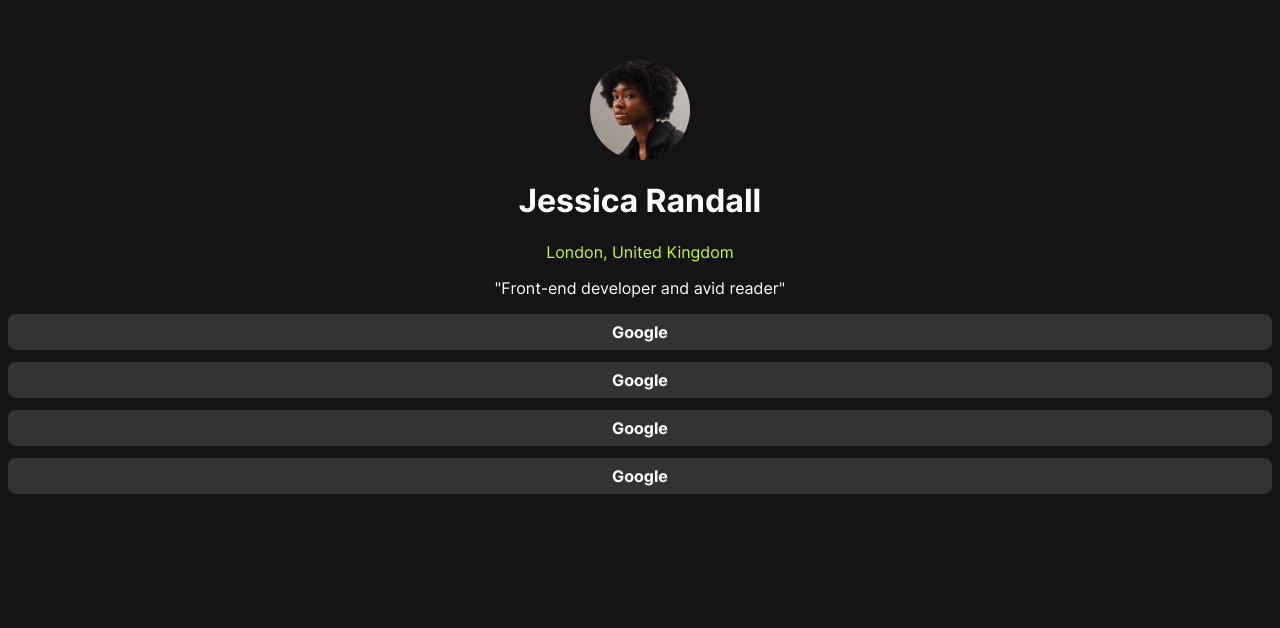
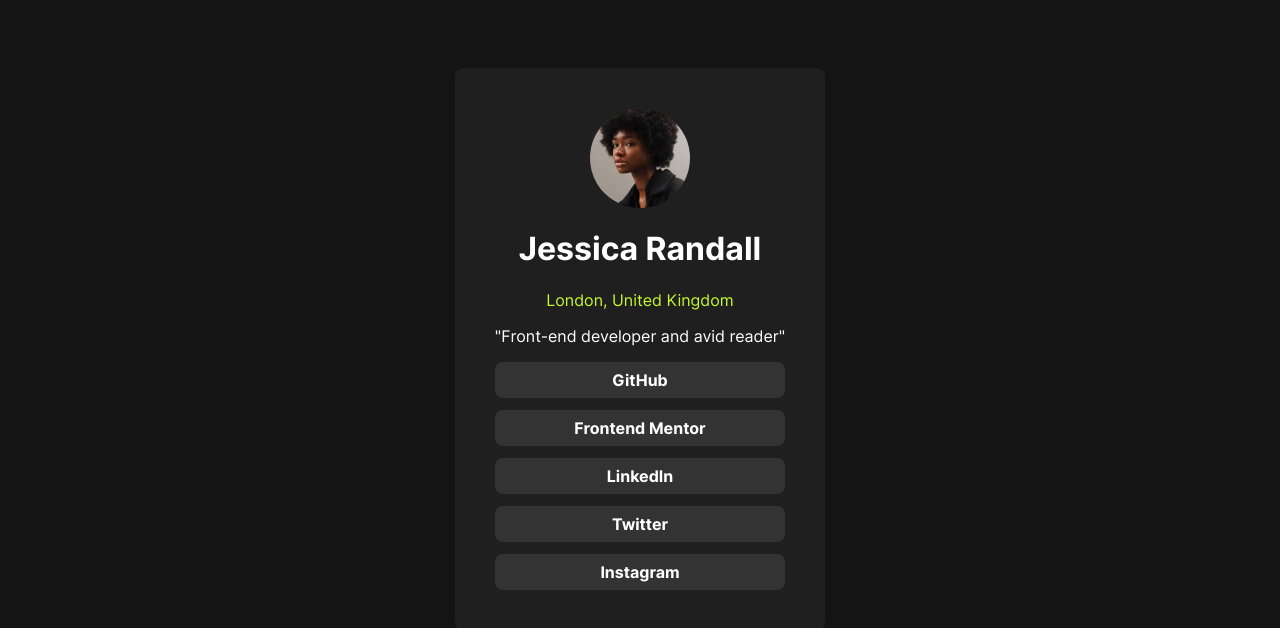
Before and after one commit to MaxAnderberg/social-links-profile, a Vue app: page / in a window 1280 px wide. Shown: the top 628 px of the page. Built offline with nearby package versions, Linux system fonts and the light colour scheme.

Commit message:
added correct links and name

```diff
--- a/src/App.vue
+++ b/src/App.vue
@@ -1,12 +1,15 @@
 <template>
-  <ProfileImage />
-  <UserInfo/>
-  <div class='links-container'>
-    <SocialLink link="https://google.se" name="Google"/>
-    <SocialLink link="https://google.se" name="Google"/>
-    <SocialLink link="https://google.se" name="Google"/>
-    <SocialLink link="https://google.se" name="Google"/>
-  </div>
+  <main class="main">
+    <ProfileImage />
+    <UserInfo/>
+    <div class='links-container'>
+      <SocialLink link="https://Github.com" name="GitHub"/>
+      <SocialLink link="https://frontendmentor.io/" name="Frontend Mentor"/>
+      <SocialLink link="https://linkedin.com" name="LinkedIn"/>
+      <SocialLink link="https://twitter.com" name="Twitter"/>
+      <SocialLink link="https://instagram.com" name="Instagram"/>
+    </div>
+  </main>
 </template>
 
 <script>
@@ -26,16 +29,29 @@
 
 <style>
 #app {
+  display: flex;
+  justify-content: center;
   font-family: Avenir, Helvetica, Arial, sans-serif;
   -webkit-font-smoothing: antialiased;
   -moz-osx-font-smoothing: grayscale;
   text-align: center;
   color: #FFFFFF;
-  margin-top: 60px;
 }
 .links-container {
   display: flex;
   flex-direction: column;
   gap: 12px;
+
+}
+.main {
+  display: flex;
+  flex-direction: column;
+  margin-top: 60px;
+  max-width: 40%;
+  justify-content: center;
+  justify-items: center;
+  background-color: var(--color-grey-800);
+  padding: 40px;
+  border-radius: 8px;
 }
 </style>
```
